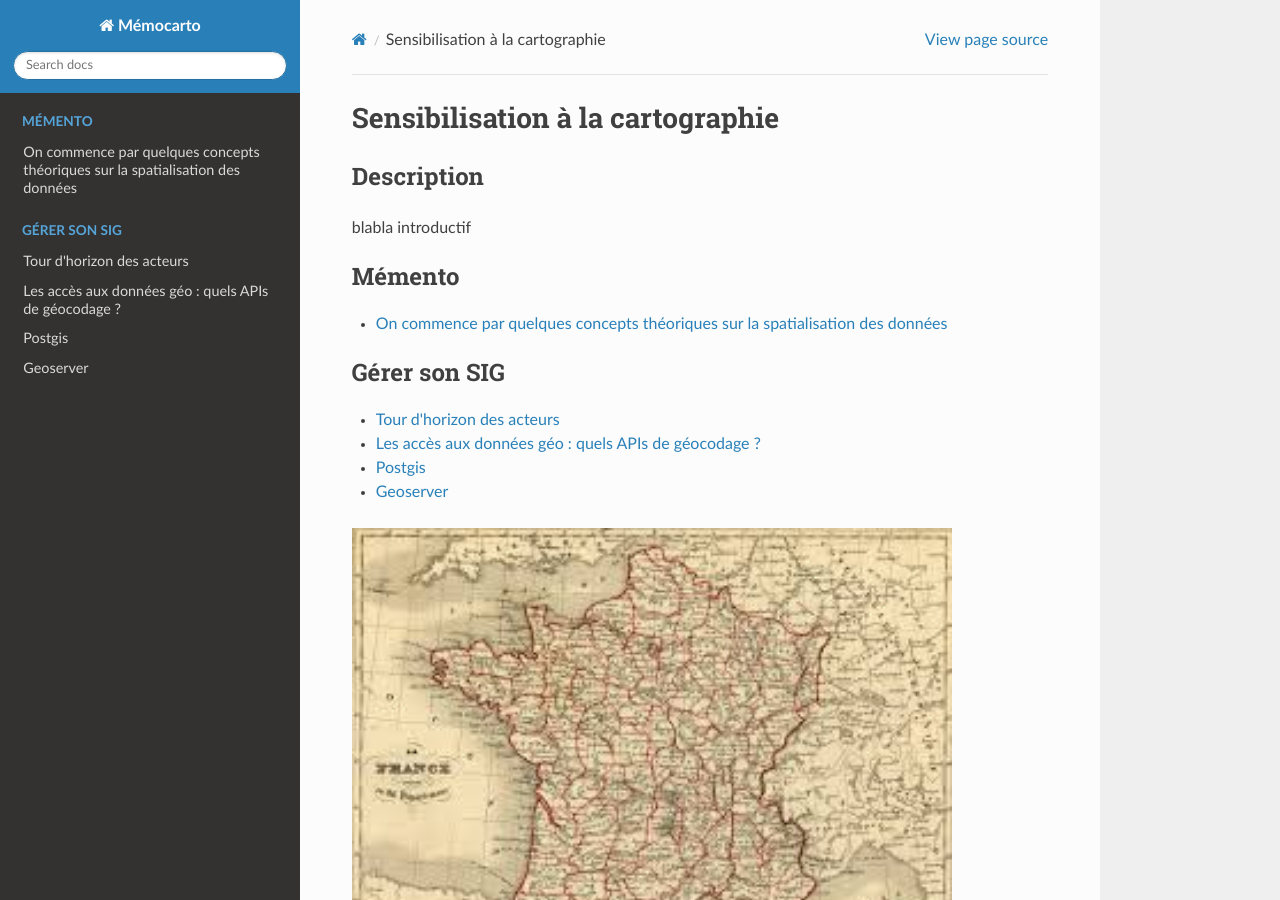
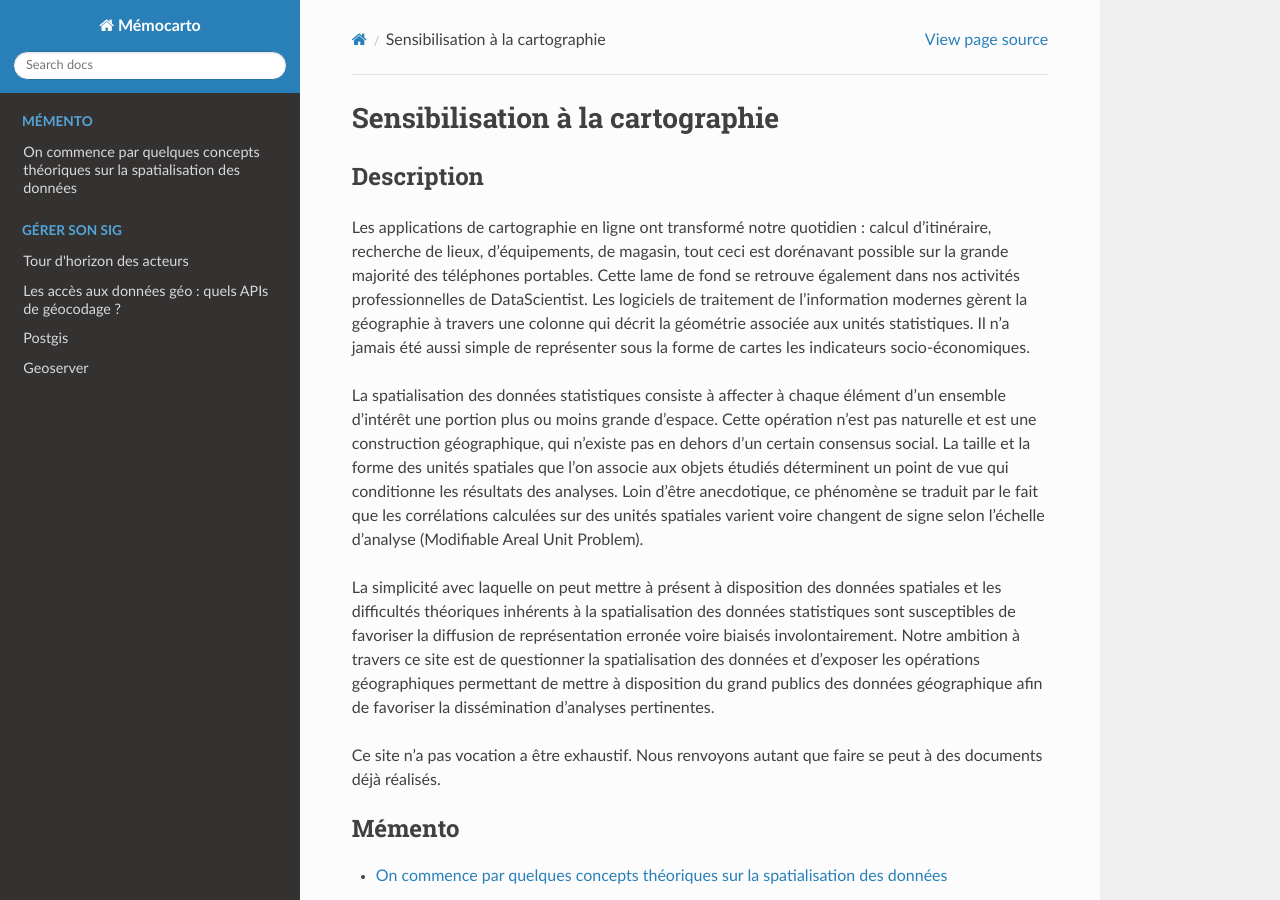
Before and after one commit to JulieDjidji/memocarto, a Sphinx documentation site: the page built from doc/source/index.rst, in a window 1280 px wide and 900 px high. Built offline with Sphinx 7.4.7 and the Read the Docs theme 2.0.0, drawn with Linux system fonts in a browser that asks for light colours; pages that are not in the unit, such as notebooks, are missing from menus.

Commit message:
Update index.rst

```diff
--- a/doc/source/index.rst
+++ b/doc/source/index.rst
@@ -9,7 +9,14 @@ Sensibilisation à la cartographie
 Description
 ---------------------
 
-blabla introductif
+Les applications de cartographie en ligne ont transformé notre quotidien : calcul d’itinéraire, recherche de lieux, d’équipements, de magasin, tout ceci est dorénavant possible sur la grande majorité des téléphones portables. Cette lame de fond se retrouve également dans nos activités professionnelles de DataScientist. Les logiciels de traitement de l’information modernes gèrent la géographie à travers une colonne qui décrit la géométrie associée aux unités statistiques. Il n’a jamais été aussi simple de représenter sous la forme de cartes les indicateurs socio-économiques.
+
+La spatialisation des données statistiques consiste à affecter à chaque élément d’un ensemble d’intérêt une portion plus ou moins grande d’espace. Cette opération n’est pas naturelle et est une construction géographique, qui n’existe pas en dehors d’un certain consensus social. La taille et la forme des unités spatiales que l’on associe aux objets étudiés déterminent un point de vue qui conditionne les résultats des analyses. Loin d’être anecdotique, ce phénomène se traduit par le fait que les corrélations calculées sur des unités spatiales varient voire changent de signe selon l’échelle d’analyse (Modifiable Areal Unit Problem).
+
+La simplicité avec laquelle on peut mettre à présent à disposition des données spatiales et les difficultés théoriques inhérents à la spatialisation des données statistiques sont susceptibles de favoriser la diffusion de représentation erronée voire biaisés involontairement. Notre ambition à travers ce site est de questionner la spatialisation des données et d’exposer les opérations géographiques permettant de mettre à disposition du grand publics des données géographique afin de favoriser la dissémination d’analyses pertinentes.
+
+Ce site n’a pas vocation a être exhaustif. Nous renvoyons autant que faire se peut à des documents déjà réalisés.
+
 
 .. toctree::
   :maxdepth: 1
```
